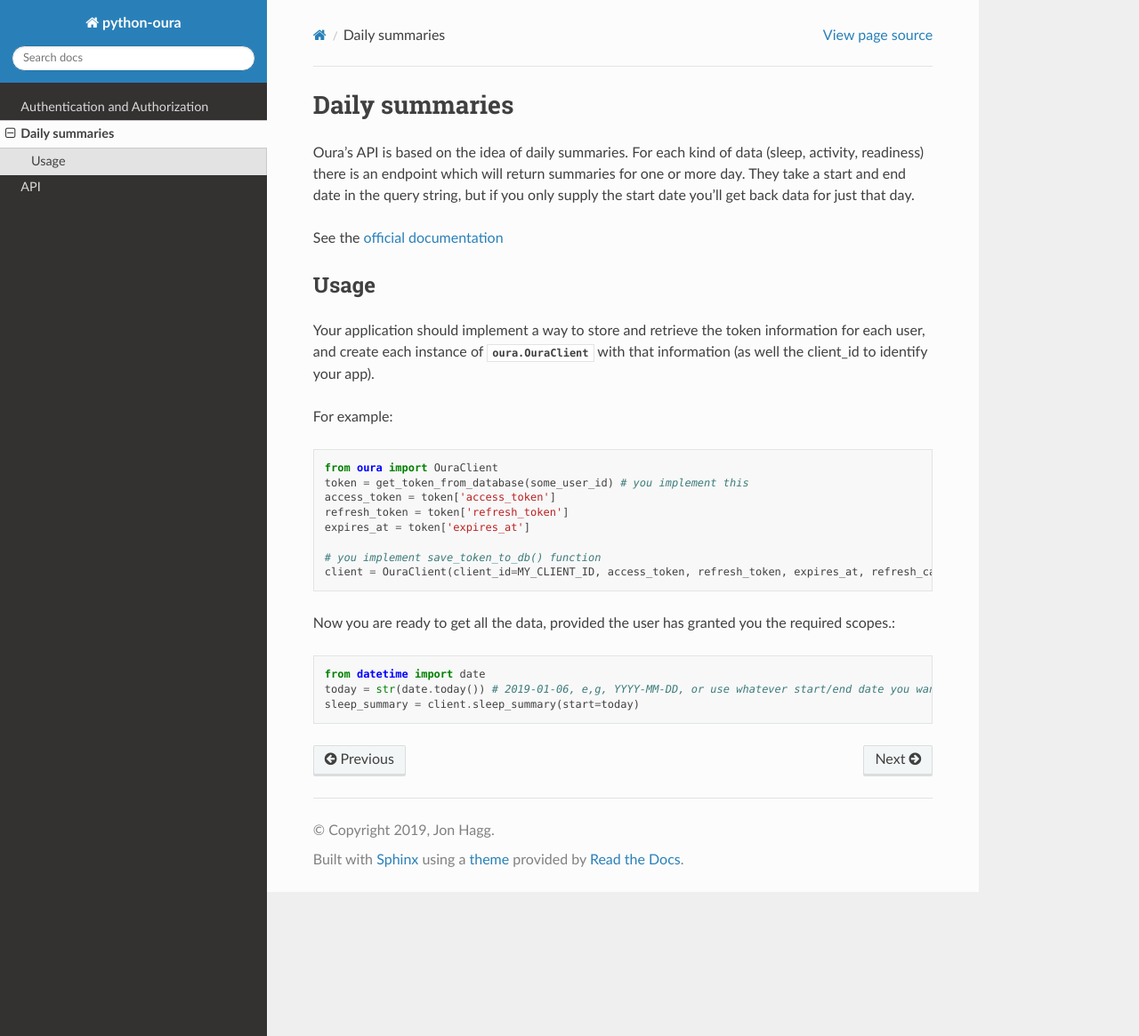
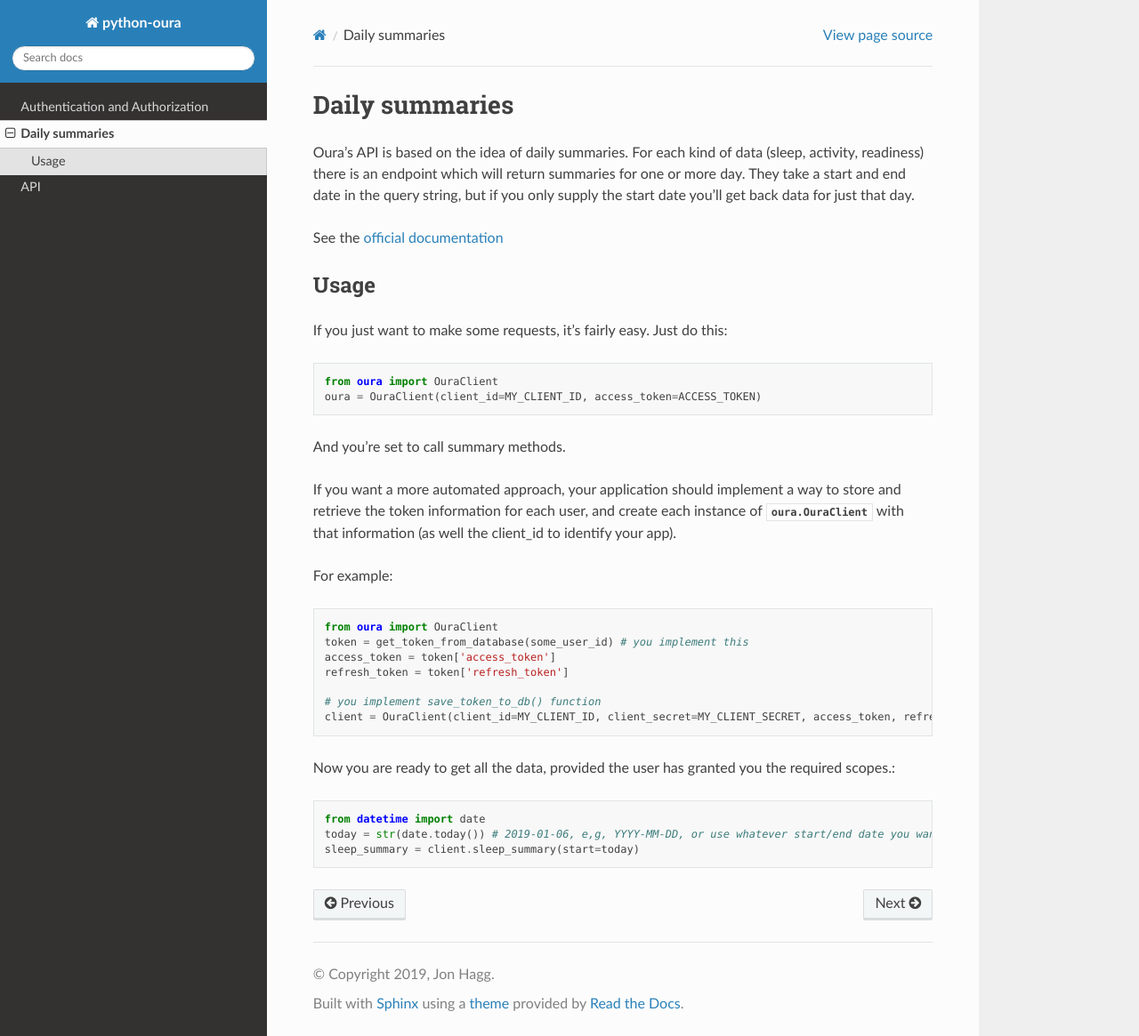
Before and after one commit to turing-complet/python-ouraring, a Sphinx documentation site: the page built from docs/summaries.rst, in a window 1280 px wide and 1165 px high. Shown: the whole window at 89% size. Built offline with Sphinx 7.4.7 and the Read the Docs theme 2.0.0, drawn with Linux system fonts in a browser that asks for light colours.

Commit message:
fix token refresh

```diff
--- a/docs/summaries.rst
+++ b/docs/summaries.rst
@@ -12,7 +12,15 @@
 Usage
 ========================
 
-Your application should implement a way to store and retrieve the token information for each user,
+If you just want to make some requests, it's fairly easy. Just do this::
+
+    from oura import OuraClient
+    oura = OuraClient(client_id=MY_CLIENT_ID, access_token=ACCESS_TOKEN)
+
+And you're set to call summary methods.
+
+
+If you want a more automated approach, your application should implement a way to store and retrieve the token information for each user,
 and create each instance of :class:`oura.OuraClient` with that information (as well the client_id to identify your app).
 
 For example::
@@ -21,10 +29,9 @@
     token = get_token_from_database(some_user_id) # you implement this
     access_token = token['access_token']
     refresh_token = token['refresh_token']
-    expires_at = token['expires_at']
 
     # you implement save_token_to_db() function
-    client = OuraClient(client_id=MY_CLIENT_ID, access_token, refresh_token, expires_at, refresh_callback=save_token_to_db)
+    client = OuraClient(client_id=MY_CLIENT_ID, client_secret=MY_CLIENT_SECRET, access_token, refresh_token, refresh_callback=save_token_to_db)
 
 
 Now you are ready to get all the data, provided the user has granted you the required scopes.::
```
Also changed, not shown: README.md (+6 -3 lines), 3 other files.
